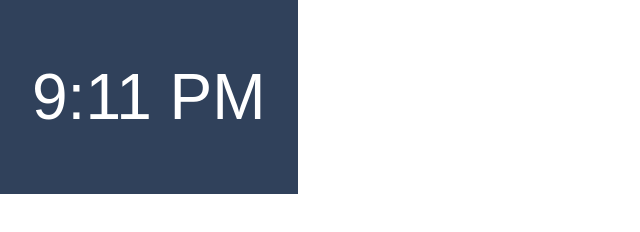
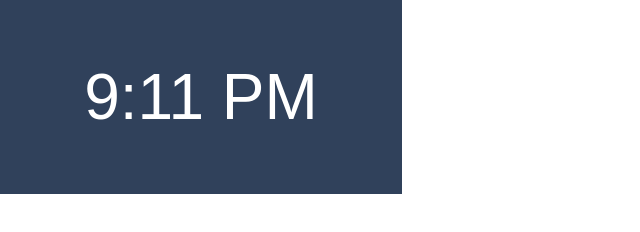
Before and after one commit to HJohnRoss/Clock_LCB, a plain HTML site: page index.html in a window 1280 px wide. Shown: the whole page, without its empty margins (0-640 px from the left). Drawn offline with Linux system fonts and the light colour scheme.

Commit message:
Update index.html

```diff
--- a/index.html
+++ b/index.html
@@ -23,6 +23,7 @@
     line-height: 194px;
     vertical-align: middle;
     text-align: center;
+    width: 338px;
 }
 
 </style>
@@ -57,7 +58,6 @@ function updateTime() {
 
     // const timeString = `${hours}:${minutes}:${seconds} ${amPm}`;
     const timeString = `${hours}:${minutes} ${amPm}`;
-    document.getElementById("clock").appendChild = Image;
     document.getElementById("clock").textContent = timeString;
 }
 
```
